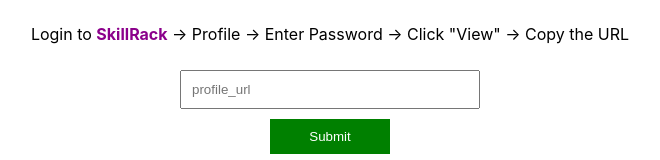
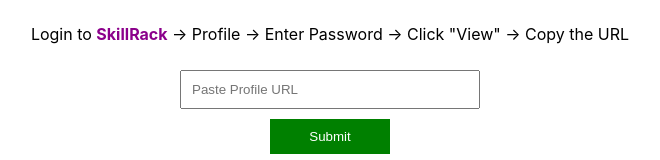
Before and after one commit to Guru-25/SkillRack-Points-Tracker, a React (Create React App) app in the folder client/: page / in a window 1280 px wide. Shown: the part 124-284 px from the top of the page, without its empty margins (310-970 px from the left). Built offline with nearby package versions, Linux system fonts and the light colour scheme.

Commit message:
set input profile field name

```diff
--- a/client/src/App.js
+++ b/client/src/App.js
@@ -137,7 +137,8 @@
             type="text"
             value={url}
             onChange={(e) => setUrl(e.target.value)}
-            placeholder="profile_url"
+            placeholder="Paste Profile URL"
+            name="profile_url"
             style={{ width: '100%', maxWidth: '300px', padding: '10px', boxSizing: 'border-box' }}
           />
           <button type="submit" className="submit-button">Submit</button>
```
